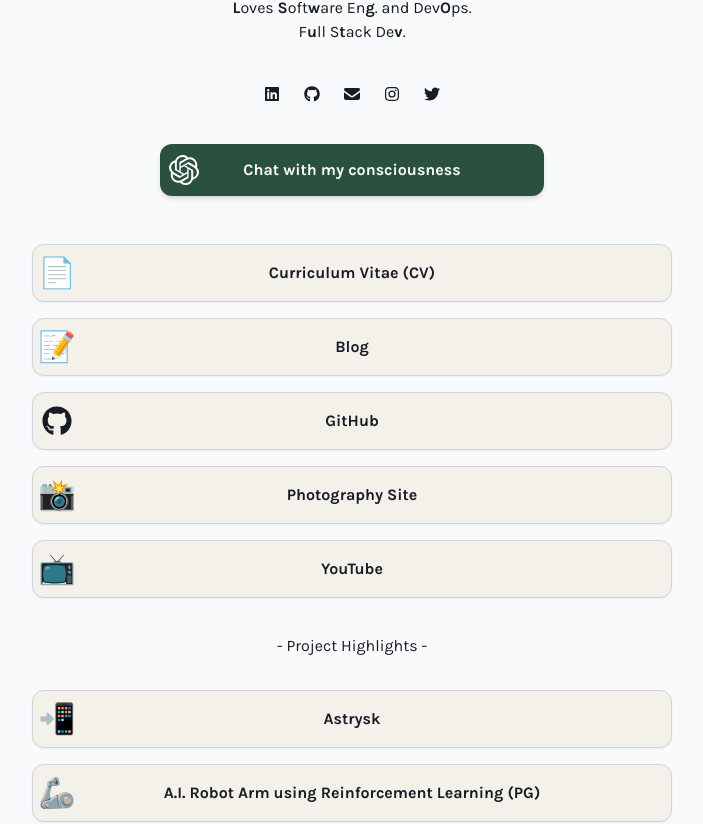
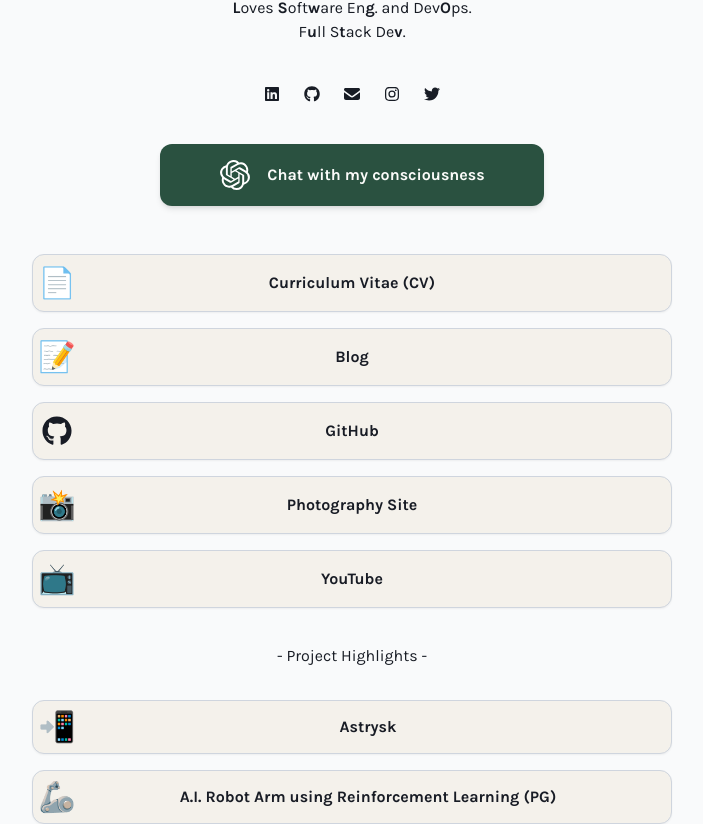
Before and after one commit to abayomi185/yomitosh-dev, a Next.js app: page / in a window 1280 px wide. Shown: the part 232-1056 px from the top of the page, without its empty margins (288-991 px from the left). Built offline with nearby package versions, Linux system fonts and the light colour scheme.

Commit message:
style(ui): refine chat and project link layout

```diff
--- a/components/ChatGPT.tsx
+++ b/components/ChatGPT.tsx
@@ -1,10 +1,6 @@
 import { useEffect, useState, useRef } from "react";
 import { useChat } from "@ai-sdk/react";
-import {
-  DefaultChatTransport,
-  type FileUIPart,
-  type UIMessage,
-} from "ai";
+import { DefaultChatTransport, type FileUIPart, type UIMessage } from "ai";
 import { useRouter } from "next/router";
 import { FaRegClipboard, FaCheck } from "react-icons/fa";
 import ReactMarkdown from "react-markdown";
@@ -47,7 +43,6 @@ import { GPTModel } from "@type/chat";
 
 const chatTransport = new DefaultChatTransport({ api: "/api/chat" });
 const CHAT_STORAGE_KEY = "chatThreads:v2";
-
 
 const ChatGPT = () => {
   const router = useRouter();
@@ -95,7 +90,6 @@ const ChatGPT = () => {
       isOver: !!monitor.isOver(),
     }),
   }));
-
 
   const sendPrompt = (text: string) => {
     const files: FileUIPart[] = image
@@ -188,9 +182,7 @@ const ChatGPT = () => {
 
   useEffect(() => {
     try {
-      const parsed = JSON.parse(
-        localStorage.getItem(CHAT_STORAGE_KEY) ?? "[]",
-      );
+      const parsed = JSON.parse(localStorage.getItem(CHAT_STORAGE_KEY) ?? "[]");
       const stored: UIMessage[][] =
         Array.isArray(parsed) && parsed.length > 0 ? parsed : [[]];
       const latestIndex = stored.length - 1;
@@ -218,7 +210,6 @@ const ChatGPT = () => {
     setTextAreaRows(rows);
   }, [prompt]);
 
-
   useEffect(() => {
     scrollToBottom();
 
@@ -240,8 +231,6 @@ const ChatGPT = () => {
     }
   }, [storedMessageIndex, storedMessagesLoaded, setMessages]);
 
-
-
   const firstMessageText = messages[0]?.parts.find(
     (part) => part.type === "text",
   )?.text;
@@ -255,11 +244,13 @@ const ChatGPT = () => {
               size="lg"
               className="relative h-auto w-full rounded-xl px-12 py-4 text-base font-bold shadow-md transition-transform hover:-translate-y-0.5"
             >
-              <span className="absolute inset-y-0 left-0 flex w-12 items-center justify-center text-3xl [&_svg]:!size-[1.875rem]">
-                {openaiSVG}
-              </span>
-              <span className="min-w-0 whitespace-normal break-words text-center leading-tight">
-                Chat with my consciousness
+              <span className="flex items-center justify-center gap-2 -ml-2">
+                <span className="flex w-12 items-center justify-center text-2xl [&_svg]:!size-[1.875rem]">
+                  {openaiSVG}
+                </span>
+                <span className="min-w-0 whitespace-normal break-words text-center leading-tight">
+                  Chat with my consciousness
+                </span>
               </span>
             </Button>
           </DialogTrigger>
@@ -336,7 +327,10 @@ const ChatGPT = () => {
           </div>
 
           <div className="ml-auto flex flex-wrap items-center gap-2">
-            <Label htmlFor="chat-model" className="text-xs text-muted-foreground">
+            <Label
+              htmlFor="chat-model"
+              className="text-xs text-muted-foreground"
+            >
               Model
             </Label>
             <Select
@@ -423,9 +417,7 @@ const ChatGPT = () => {
                 </Button>
               </div>
             ) : null}
-            {error ? (
-              <p className="text-destructive">{error.message}</p>
-            ) : null}
+            {error ? <p className="text-destructive">{error.message}</p> : null}
           </div>
 
           <form
@@ -535,11 +527,7 @@ const ChatDialog = ({ message }: { message: UIMessage }) => {
                     <div className="overflow-auto pb-4">{children}</div>
                   </pre>
                 ),
-                code({
-                  className = "overflow-auto",
-                  children,
-                  ...props
-                }) {
+                code({ className = "overflow-auto", children, ...props }) {
                   const match = /language-(\w+)/.exec(className || "");
                   return match ? (
                     <SyntaxHighlighter
--- a/components/ProjectLinkList.tsx
+++ b/components/ProjectLinkList.tsx
@@ -18,7 +18,9 @@ const LinkList = () => {
                   <span className="absolute inset-y-0 left-0 flex w-12 items-center justify-center text-3xl [&_svg]:!size-[1.875rem]">
                     {link.emoji}
                   </span>
-                  <span>{link.title}</span>
+                  <span className="break-words text-wrap ml-8 leading-tight">
+                    {link.title}
+                  </span>
                 </Link>
               </Button>
             )}
```
